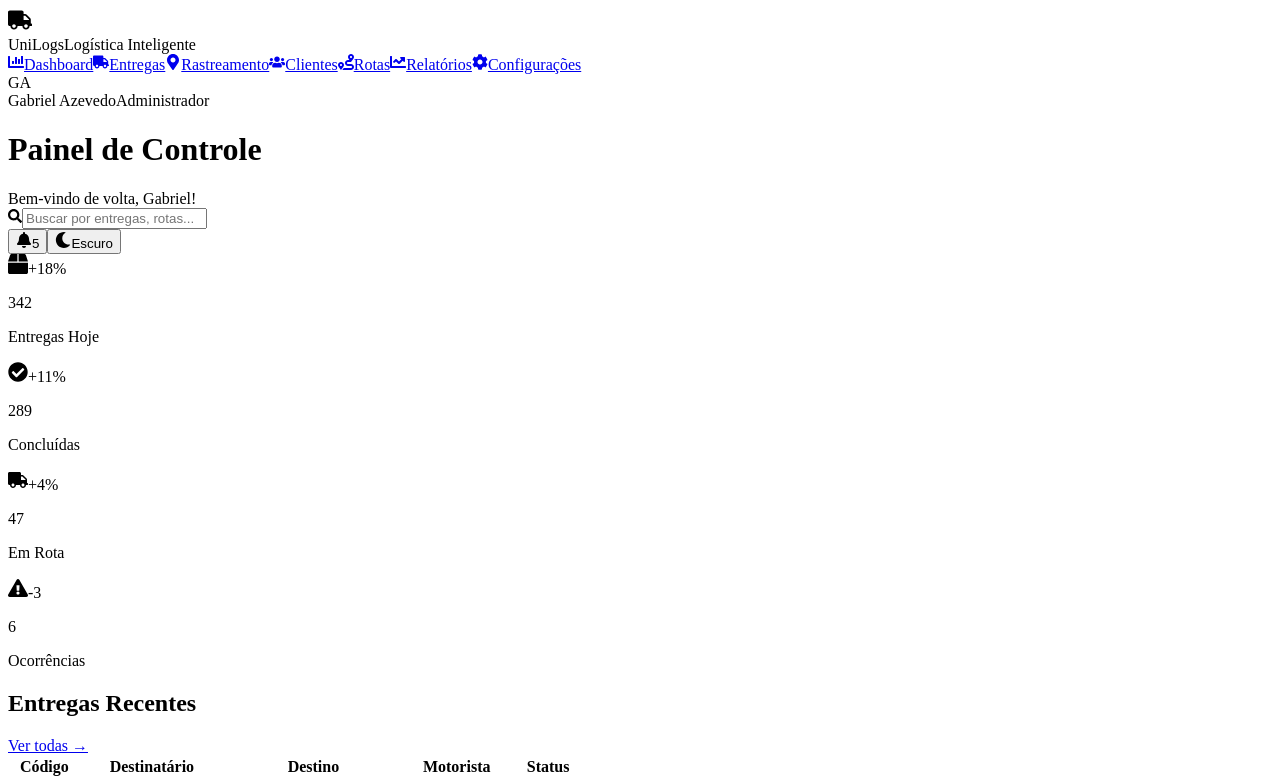
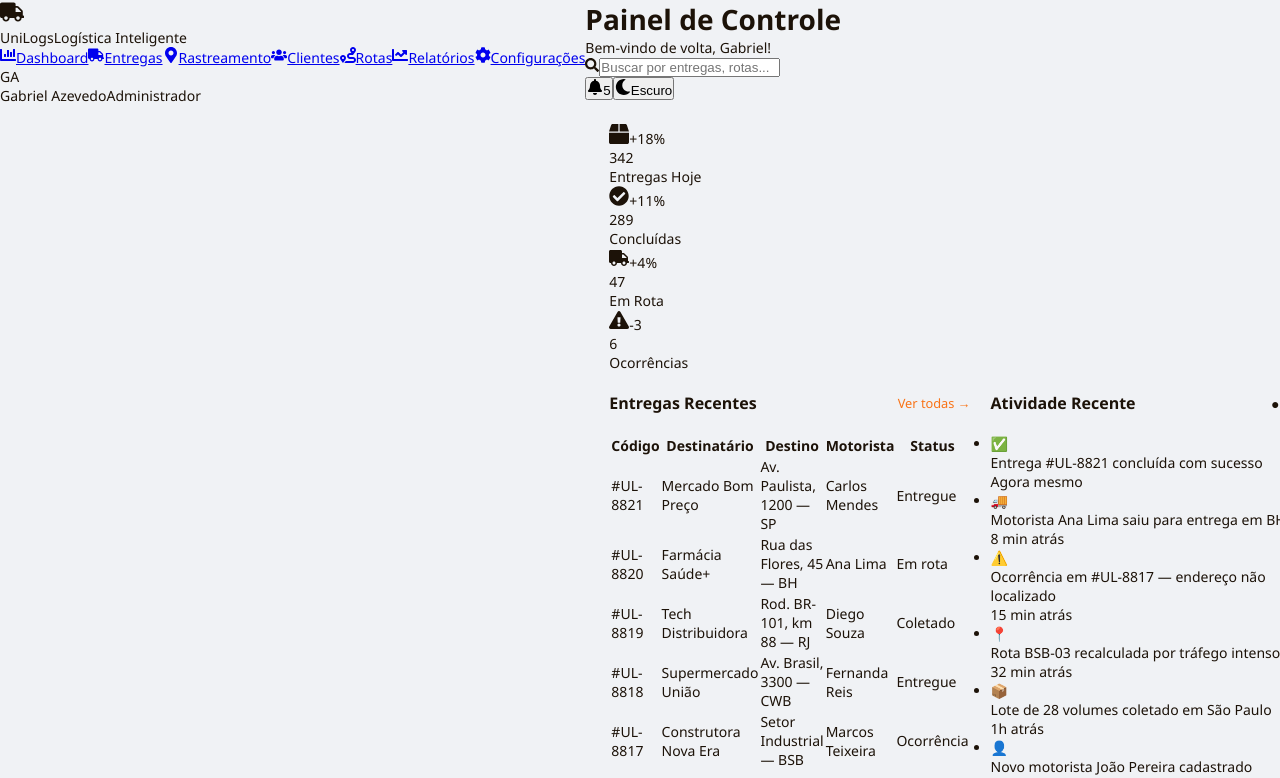
Before and after one commit to azevedosvg/unilogs, a React (Vite) app: page / in a window 1280 px wide. Shown: the top 778 px of the page. Built offline with nearby package versions, Linux system fonts and the light colour scheme.

Commit message:
feat: global css

```diff
--- a/src/App.jsx
+++ b/src/App.jsx
@@ -3,7 +3,6 @@ import Topbar from "./components/Topbar";
 import StatsRow from "./components/StatsRow";
 import RecentDeliveries from "./components/RecentDeliveries";
 import ActivityFeed from "./components/ActivityFeed";
-
 export default function App() {
   return (
     <div className="layout">
--- a/src/main.jsx
+++ b/src/main.jsx
@@ -1,6 +1,7 @@
 import { StrictMode } from "react";
 import { createRoot } from "react-dom/client";
 import { ThemeProvider } from "./context/ThemeContext.jsx";
+import "./styles/global.css";
 import App from "./App.jsx";
 
 createRoot(document.getElementById("root")).render(
--- /dev/null
+++ b/src/styles/global.css
@@ -0,0 +1,113 @@
+*,
+*::before,
+*::after {
+  box-sizing: border-box;
+  margin: 0;
+  padding: 0;
+}
+
+.app-wrapper.light {
+  --bg: #f0f2f5;
+  --bg-card: #ffffff;
+  --bg-sidebar: #1a1200;
+  --text: #1c1208;
+  --text-muted: #7a6a55;
+  --border: #e5e7eb;
+  --accent: #f97316;
+  --accent-light: #fff4ed;
+  --success: #16a34a;
+  --success-bg: #dcfce7;
+  --success-text: #14532d;
+  --info: #2563eb;
+  --info-bg: #dbeafe;
+  --info-text: #1e3a8a;
+  --warning: #d97706;
+  --warning-bg: #fef3c7;
+  --warning-text: #78350f;
+  --danger: #dc2626;
+  --danger-bg: #fee2e2;
+  --danger-text: #7f1d1d;
+}
+
+.app-wrapper.dark {
+  --bg: #0e0a04;
+  --bg-card: #1a1208;
+  --bg-sidebar: #0a0800;
+  --text: #f0e6d6;
+  --text-muted: #7a6a55;
+  --border: #2a1f10;
+  --accent: #fb923c;
+  --accent-light: #1f1008;
+  --success: #4ade80;
+  --success-bg: #052e16;
+  --success-text: #86efac;
+  --info: #60a5fa;
+  --info-bg: #0f1f3d;
+  --info-text: #93c5fd;
+  --warning: #fbbf24;
+  --warning-bg: #2d1a00;
+  --warning-text: #fde68a;
+  --danger: #f87171;
+  --danger-bg: #2d0a0a;
+  --danger-text: #fca5a5;
+}
+
+.app-wrapper {
+  min-height: 100vh;
+  background: var(--bg);
+  color: var(--text);
+  font-family: "Segoe UI", system-ui, sans-serif;
+  font-size: 14px;
+  transition:
+    background 0.3s,
+    color 0.3s;
+}
+
+.layout {
+  display: flex;
+  min-height: 100vh;
+}
+
+.page {
+  flex: 1;
+  display: flex;
+  flex-direction: column;
+  overflow: hidden;
+}
+
+.content {
+  flex: 1;
+  padding: 1.5rem;
+  overflow-y: auto;
+}
+
+.bottom-grid {
+  display: grid;
+  grid-template-columns: 1fr 340px;
+  gap: 1.25rem;
+  margin-top: 1.25rem;
+}
+
+.card-header {
+  display: flex;
+  align-items: center;
+  justify-content: space-between;
+  margin-bottom: 1.25rem;
+}
+
+.card-header h2 {
+  font-size: 1rem;
+  font-weight: 600;
+}
+
+.card-header a {
+  font-size: 0.8rem;
+  color: var(--accent);
+  text-decoration: none;
+}
+
+@media (max-width: 900px) {
+  .bottom-grid {
+    grid-template-columns: 1fr;
+  }
+}
```
